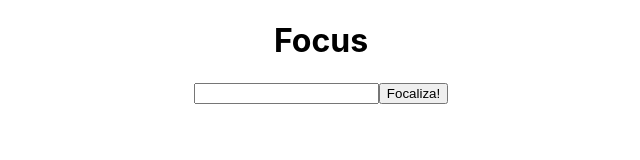
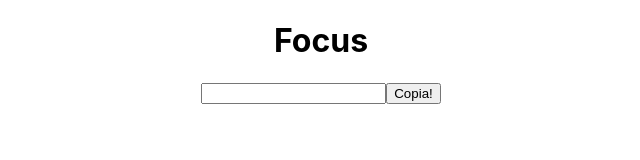
Before and after one commit to lisho/useref, a React (Create React App) app: page / in a window 1280 px wide. Shown: the top 160 px of the page, without its empty margins (319-959 px from the left). Built offline with nearby package versions, Linux system fonts and the light colour scheme.

Commit message:
copiar de un input

```diff
--- a/src/App.js
+++ b/src/App.js
@@ -1,10 +1,12 @@
 import './App.css';
-import Focus from './components/Focus';
+import Copy from './components/Copy';
+/* import Focus from './components/Focus'; */
 
 function App() {
   return (
     <div className="App">
-     <Focus />
+     {/* <Focus /> */}
+     <Copy />
     </div>
   );
 }
--- /dev/null
+++ b/src/components/Copy.jsx
@@ -0,0 +1,28 @@
+import React, { useRef, useState } from "react";
+
+const Copy = () => {
+    const [texto, setTexto] = useState("");
+    const inputRef = useRef()
+
+
+  const handleButon = () => {
+    const input = inputRef.current;
+    input.select();
+    document.execCommand('copy');
+  }
+
+  return (
+    <div>
+      <h1>Focus</h1>
+      <input
+        type="text"
+        value={texto}
+        onChange={(e) => setTexto(e.target.value)}
+        ref={inputRef}
+      />
+      <button onClick={handleButon}>Copia!</button>
+    </div>
+  );
+};
+
+export default Copy;
```
